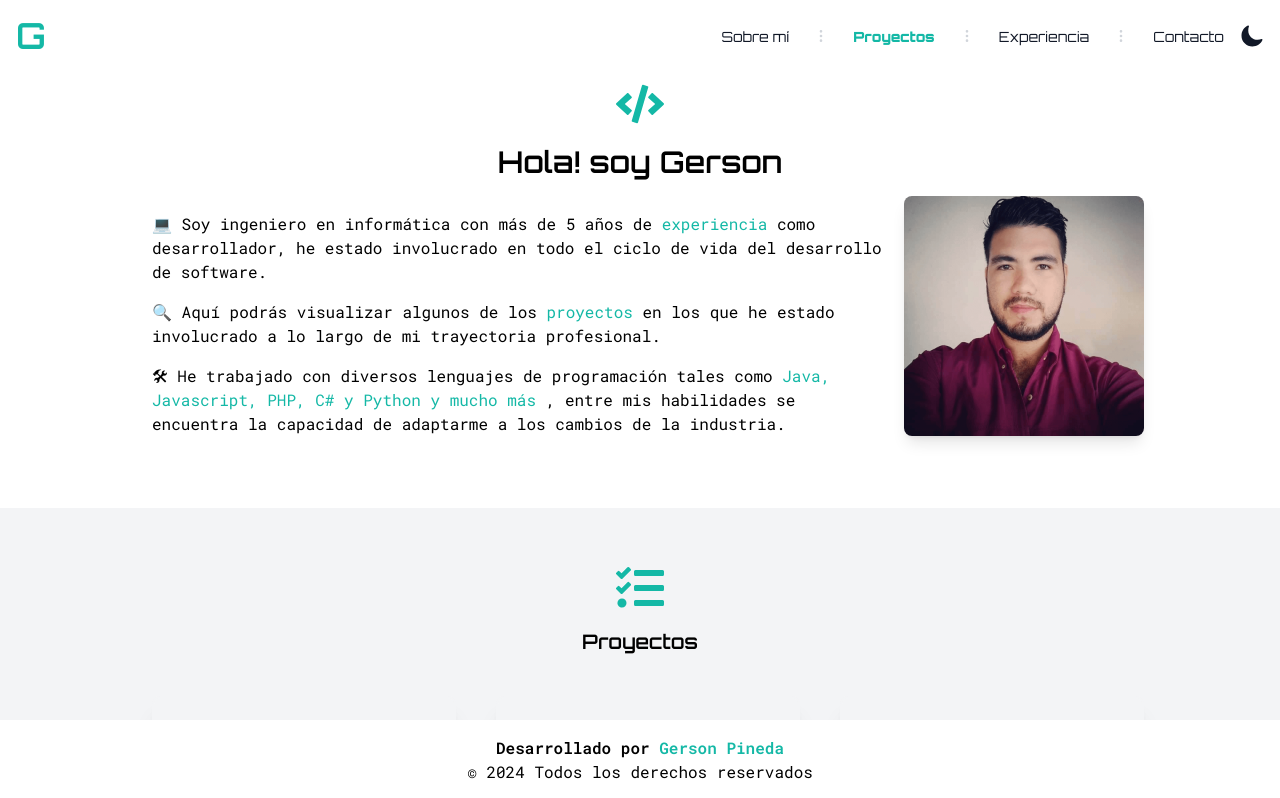
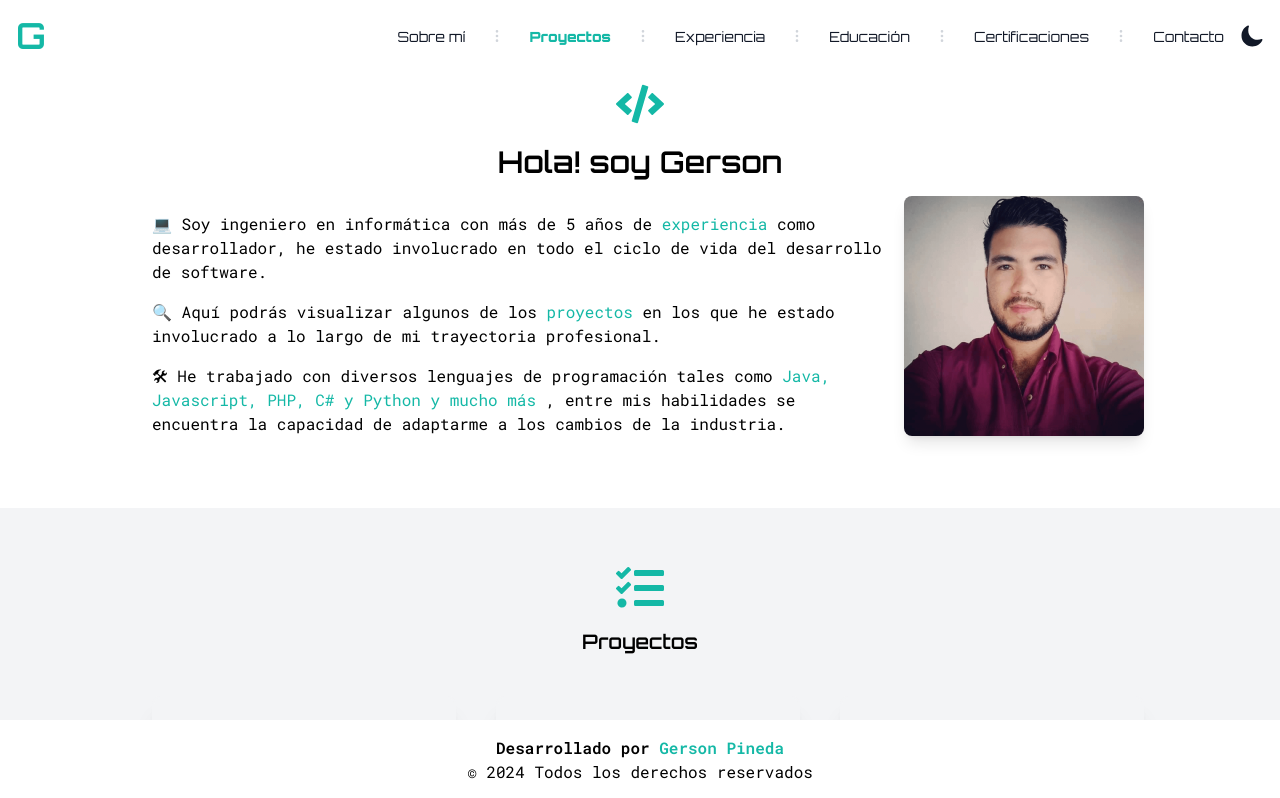
Before and after one commit to Gerstox/portfolio, a Next.js app: page / in a window 1280 px wide. Shown: the top 798 px of the page. Built offline with nearby package versions, Linux system fonts and the light colour scheme.

Commit message:
Navegacion y smooth scroll

```diff
--- a/src/app/layout.tsx
+++ b/src/app/layout.tsx
@@ -16,7 +16,7 @@ export default function RootLayout({
   children: React.ReactNode;
 }>) {
   return (
-    <html lang="en" className="bg-white">
+    <html lang="en" className="bg-white" style={{scrollBehavior:'smooth'}}>
       <body className={`${orbitron.className}`}>{children}</body>
     </html>
   );
--- a/src/components/Navigation.tsx
+++ b/src/components/Navigation.tsx
@@ -1,6 +1,7 @@
 "use client";
 
 import clsx from "clsx";
+import Link from "next/link";
 import { useState } from "react";
 
 export default function Navigation() {
@@ -26,9 +27,9 @@ export default function Navigation() {
         </div>
         <ul className="hidden lg:mx-auto lg:flex lg:items-center lg:w-auto lg:space-x-6">
           <li>
-            <a className="text-sm text-gray-900 hover:text-teal-500 dark:text-teal-300 dark:hover:text-teal-300" href="#">
+            <Link className="text-sm text-gray-900 hover:text-teal-500 dark:text-teal-300 dark:hover:text-teal-300" href="#about-me">
               Sobre mí
-            </a>
+            </Link>
           </li>
           <li className="text-gray-300">
             <svg
@@ -47,9 +48,9 @@ export default function Navigation() {
             </svg>
           </li>
           <li>
-            <a className="text-sm text-teal-500 dark:text-teal-300 font-bold" href="#">
+            <Link className="text-sm text-teal-500 dark:text-teal-300 font-bold" href="#projects">
               Proyectos
-            </a>
+            </Link>
           </li>
           <li className="text-gray-300">
             <svg
@@ -68,9 +69,9 @@ export default function Navigation() {
             </svg>
           </li>
           <li>
-            <a className="text-sm text-gray-900 hover:text-teal-500 dark:text-teal-300 dark:hover:text-teal-300" href="#">
+            <Link className="text-sm text-gray-900 hover:text-teal-500 dark:text-teal-300 dark:hover:text-teal-300" href="#experience">
               Experiencia
-            </a>
+            </Link>
           </li>
           <li className="text-gray-300">
             <svg
@@ -89,9 +90,51 @@ export default function Navigation() {
             </svg>
           </li>
           <li>
-            <a className="text-sm text-gray-900 hover:text-teal-500 dark:text-teal-300 dark:hover:text-teal-300" href="#">
+            <Link className="text-sm text-gray-900 hover:text-teal-500 dark:text-teal-300 dark:hover:text-teal-300" href="#education">
+              Educación
+            </Link>
+          </li>
+          <li className="text-gray-300">
+            <svg
+              xmlns="http://www.w3.org/2000/svg"
+              fill="none"
+              stroke="currentColor"
+              className="w-4 h-4 current-fill"
+              viewBox="0 0 24 24"
+            >
+              <path
+                strokeLinecap="round"
+                strokeLinejoin="round"
+                strokeWidth="2"
+                d="M12 5v0m0 7v0m0 7v0m0-13a1 1 0 110-2 1 1 0 010 2zm0 7a1 1 0 110-2 1 1 0 010 2zm0 7a1 1 0 110-2 1 1 0 010 2z"
+              />
+            </svg>
+          </li>
+          <li>
+            <Link className="text-sm text-gray-900 hover:text-teal-500 dark:text-teal-300 dark:hover:text-teal-300" href="#certifications">
+              Certificaciones
+            </Link>
+          </li>
+          <li className="text-gray-300">
+            <svg
+              xmlns="http://www.w3.org/2000/svg"
+              fill="none"
+              stroke="currentColor"
+              className="w-4 h-4 current-fill"
+              viewBox="0 0 24 24"
+            >
+              <path
+                strokeLinecap="round"
+                strokeLinejoin="round"
+                strokeWidth="2"
+                d="M12 5v0m0 7v0m0 7v0m0-13a1 1 0 110-2 1 1 0 010 2zm0 7a1 1 0 110-2 1 1 0 010 2zm0 7a1 1 0 110-2 1 1 0 010 2z"
+              />
+            </svg>
+          </li>
+          <li>
+            <Link className="text-sm text-gray-900 hover:text-teal-500 dark:text-teal-300 dark:hover:text-teal-300" href="#contact">
               Contacto
-            </a>
+            </Link>
           </li>
         </ul>
       </nav>
@@ -132,44 +175,52 @@ export default function Navigation() {
           <div>
             <ul>
               <li className="mb-1">
-                <a
+                <Link
                   className="block px-2 py-4 text-sm font-semibold text-gray-900 dark:text-teal-300 hover:bg-teal-50 dark:hover:bg-gray-700 dark:bg-gray-800 hover:text-teal-500 rounded"
-                  href="#"
+                  href="#about-me" onClick={() => setIsOpen(!isOpen)}
                 >
                   Sobre mí
-                </a>
+                </Link>
               </li>
               <li className="mb-1">
-                <a
+                <Link
                   className="block px-2 py-4 text-sm font-semibold text-gray-900 dark:text-teal-300 hover:bg-teal-50 dark:hover:bg-gray-700 dark:bg-gray-800 hover:text-teal-500 rounded"
-                  href="#"
+                  href="#projects" onClick={() => setIsOpen(!isOpen)}
                 >
                   Proyectos
-                </a>
+                </Link>
               </li>
               <li className="mb-1">
-                <a
+                <Link
                   className="block px-2 py-4 text-sm font-semibold text-gray-900 dark:text-teal-300 hover:bg-teal-50 dark:hover:bg-gray-700 dark:bg-gray-800 hover:text-teal-500 rounded"
-                  href="#"
+                  href="#experience" onClick={() => setIsOpen(!isOpen)}
                 >
                   Experiencia
-                </a>
+                </Link>
               </li>
               <li className="mb-1">
-                <a
+                <Link
                   className="block px-2 py-4 text-sm font-semibold text-gray-900 dark:text-teal-300 hover:bg-teal-50 dark:hover:bg-gray-700 dark:bg-gray-800 hover:text-teal-500 rounded"
-                  href="#"
+                  href="#education" onClick={() => setIsOpen(!isOpen)}
                 >
                   Educación
-                </a>
+                </Link>
               </li>
               <li className="mb-1">
-                <a
+                <Link
                   className="block px-2 py-4 text-sm font-semibold text-gray-900 dark:text-teal-300 hover:bg-teal-50 dark:hover:bg-gray-700 dark:bg-gray-800 hover:text-teal-500 rounded"
-                  href="#"
+                  href="#certifications" onClick={() => setIsOpen(!isOpen)}
+                >
+                  Certificaciones
+                </Link>
+              </li>
+              <li className="mb-1">
+                <Link
+                  className="block px-2 py-4 text-sm font-semibold text-gray-900 dark:text-teal-300 hover:bg-teal-50 dark:hover:bg-gray-700 dark:bg-gray-800 hover:text-teal-500 rounded"
+                  href="#contact" onClick={() => setIsOpen(!isOpen)}
                 >
                   Contacto
-                </a>
+                </Link>
               </li>
             </ul>
           </div>
--- a/src/components/Projects.tsx
+++ b/src/components/Projects.tsx
@@ -6,7 +6,7 @@ import { TfiWorld } from "react-icons/tfi";
 
 export default function Projects() {
   return (
-    <section id="education" className="bg-gray-100 dark:bg-gray-800 w-full">
+    <section id="projects" className="bg-gray-100 dark:bg-gray-800 w-full">
       <div className="flex flex-col justify-center items-center p-4 mt-10 mb-2">
         <FaTasks className="text-5xl text-teal-500 dark:text-teal-300 mb-4" />
         <h2 className="text-xl dark:text-white font-semibold mb-10">{`Proyectos`}</h2>
```
